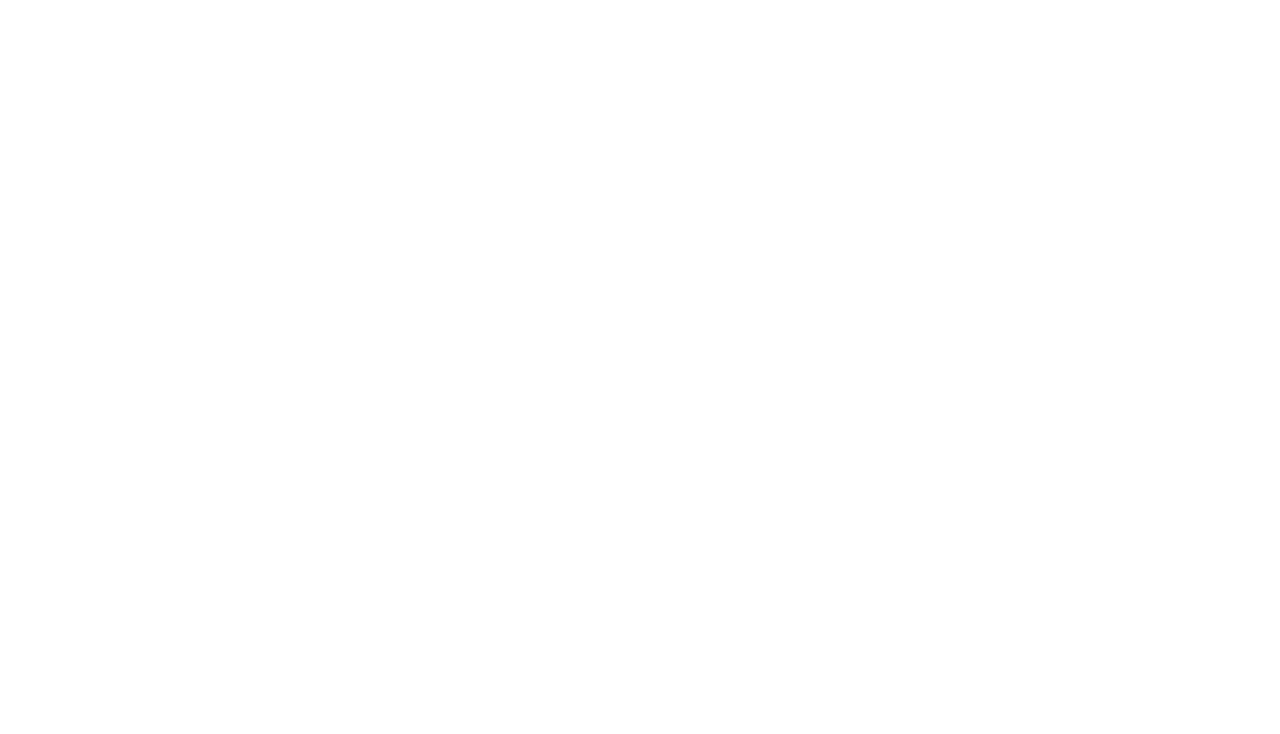
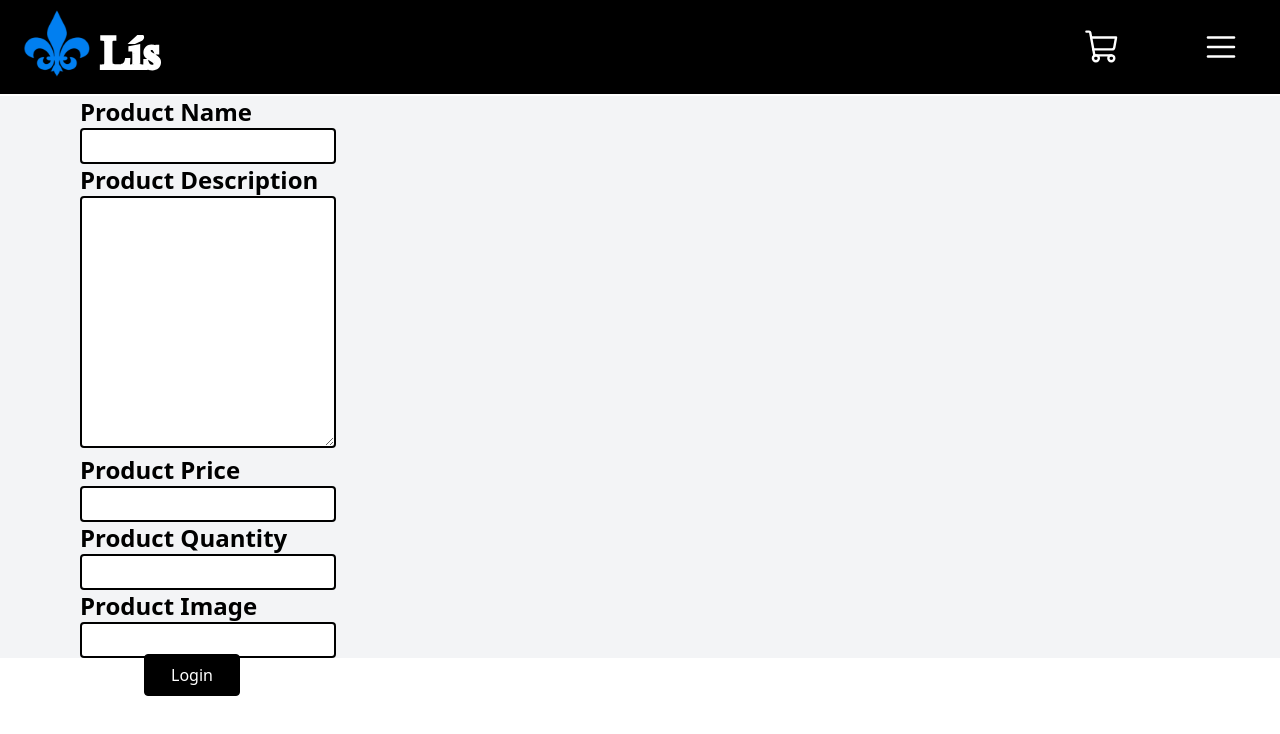
Before and after one commit to BRxBS/Ecommerce, a React (Vite) app in the folder app/: page /post in a window 1280 px wide. Before the commit this address had no page. Shown: the top 734 px of the page. Built offline with nearby package versions, Linux system fonts and the light colour scheme.

Commit message:
1° axios

```diff
--- a/app/package.json
+++ b/app/package.json
@@ -9,7 +9,9 @@
   },
   "dependencies": {
     "phosphor-react": "^1.4.1",
+    "prop-types": "^15.8.1",
     "react": "^18.0.0",
+    "react-axios": "^2.0.6",
     "react-dom": "^18.0.0",
     "react-router-dom": "^6.3.0"
   },
--- a/app/src/Router.jsx
+++ b/app/src/Router.jsx
@@ -1,12 +1,13 @@
 
+import { Route, Routes } from "react-router-dom";
 import { HomePage } from "./screens/HomePage";
-import { Route, Routes } from "react-router-dom";
 import {SingleProduct} from "./screens/SingleProduct"
 import { Login } from "./screens/Login";
 import { Register } from "./screens/Register";
 import { Cart } from "./screens/Cart";
 import { Shipping } from "./screens/Shipping";
 import { Payment } from "./screens/Payment";
+import { Post } from "./screens/Post";
 
 export function Router() {
   return (
@@ -18,6 +19,8 @@
       <Route path="/Cart" element={<Cart />} />
       <Route path="/shipping" element={<Shipping />} />
       <Route path="/payment" element={<Payment />} />
+      <Route path="/post" element={<Post/>}/>
+
     </Routes>
   );
 }
--- a/app/src/components/BarTwo.jsx
+++ b/app/src/components/BarTwo.jsx
@@ -4,16 +4,16 @@
 export function BarTwo() {
   return (
     <div className="fixed top-[5.5rem] left-0 right-0 max-w-full  py-2 block md:flex  bg-gray-100 ">
-      <p className="m-2 p-4 hidden  md:flex items-center  bg-gray-500 border-red-900">
+      <p className="m-2 p-3 hidden  md:flex items-center  bg-gray-500 border-red-900">
         NOVIDADE{" "}
       </p>
-      <p className="m-2 p-4 hidden  md:flex items-center bg-gray-500 border-red-900">
+      <p className="m-2 p-3 hidden  md:flex items-center bg-gray-500 border-red-900">
         NOVIDADE{" "}
       </p>
-      <p className="m-2 p-4 hidden md:flex items-center bg-gray-500 border-red-900">
+      <p className="m-2 p-3 hidden md:flex items-center bg-gray-500 border-red-900">
         NOVIDADE{" "}
       </p>
-      <p className="m-2 p-4 hidden  md:flex items-center bg-gray-500 border-red-900">
+      <p className="m-2 p-3 hidden  md:flex items-center bg-gray-500 border-red-900">
         NOVIDADE{" "}
       </p>
 
@@ -30,11 +30,9 @@
         />
       </div>
       <Link to={"/login"}>
-
-      <button className="bg-black p-3 h-16 w-28 ml-10 rounded text-white">
-        SignIn
-      </button>
-
+        <button className="bg-black p-2 h-14 w-24 ml-10 mr-4 text-2xl rounded text-white">
+          Login
+        </button>
       </Link>
     </div>
   );
--- a/app/src/components/CardProduct.jsx
+++ b/app/src/components/CardProduct.jsx
@@ -1,24 +1,42 @@
-import React from "react";
+import React, { useState, useEffect } from "react";
 import { Link } from "react-router-dom";
-import  products  from "../data/Products";
+import axios from "axios";
+
+const url = "http://localhost:8000/products";
 
 
 export function CardProduct() {
+
+    const [products, setProductes] = useState("");
+
+    const getAllProducts = () => {
+      axios.get(url).then((res) => {
+        const allProducts = res.data;
+        setProductes(allProducts);
+      });
+    };
+    useEffect(() => {
+      getAllProducts();
+    }, []);
+
+    if (!products) return null;
+
+
   return (
     <>
-      <div className="inline-block md:grid gap-4 grid-cols-3 justify-between my-40 md:m-40">
+      <div className="block md:grid grid-cols-3 gap-4 justify-between my-40">
         {products.map((product) => (
           <div
-            className=" w-96 m-8 rounded shadow-2xl border-2 border-black p-2"
+            className=" w-[19rem] m-8 rounded shadow-2xl border-2 border-black p-2"
             key={product._id}
           >
-            <div className=" h-96  flex-row inline-block border-black m-8 p-4">
+            <div className=" h-[23rem]  flex-row inline-block border-black m-4 p-4">
               <Link to={`/products/${product._id}`}>
                 <div>
                   <img
-                    className="h-60 w-80 border-4 rounded p-2 my-2 m-auto bg-white border-black"
-                    src={product.image}
-                    alt={product.name}
+                    className="h-52 w-80 border-4 rounded p-2 my-2 bg-white border-black"
+                    src={product.productImage}
+                    alt={product.productName}
                   />
                 </div>
               </Link>
@@ -29,12 +47,12 @@
                     className="line-clamp-2 text-ellipsis"
                     to={`/products/${product._id}`}
                   >
-                    {product.name}
+                    {product.productName}
                   </Link>
                 </p>
 
-                <h3 className=" text-3xl border-4 border-black rounded  w-[9rem] flex justify-center mt-[10%] my-2 m-auto">
-                  ${product.price}
+                <h3 className=" text-3xl border-4 border-black rounded  w-[9rem] flex justify-center mt-[10%] m-auto">
+                  ${product.productPrice}
                 </h3>
               </div>
             </div>
--- a/app/src/components/Header.jsx
+++ b/app/src/components/Header.jsx
@@ -1,4 +1,4 @@
-import { ShoppingCart,} from "phosphor-react";
+import { ShoppingCart, List } from "phosphor-react";
 import Icon from "./Icon";
 import { Link } from "react-router-dom";
 
@@ -9,10 +9,13 @@
         <Icon className="m-auto" />
       </Link>
 
-      <Link to={"/Cart"}>
-      <ShoppingCart size={42} className="m-3 mx-10 text-white" />
+      <div className="flex">
+        <Link to={"/Cart"}>
+          <ShoppingCart size={38} className="m-3 mx-10 text-white" />
+        </Link>
 
-      </Link>
+        <List size={38} className="m-3 mx-10 text-white" />
+      </div>
     </header>
   );
 }
--- a/app/src/data/Products.js
+++ b/app/src/data/Products.js
@@ -2,7 +2,7 @@
   {
     _id: "1",
     name: "Velcro Ballerinas For Girls  (Pink)",
-    image: "src/data/images/6.png",
+    image: "/src/data/images/6.png",
     description:
       "Lorem Ipsum is simply dummy text of the printing and typesetting industry. Lorem Ipsum has been the industry's standard dummy text ever since the 1500s, when an unknown printer took a galley of type and scrambled it to make a type specimen book",
     price: "89,00",
@@ -13,7 +13,7 @@
   {
     _id: "2",
     name: "Velcro Sneakers For Boys & Girls  (Blue)",
-    image: "src/data/images/5.png",
+    image: "/src/data/images/5.png",
     description:
       "Lorem Ipsum is simply dummy text of the printing and typesetting industry. Lorem Ipsum has been the industry's standard dummy text ever since the 1500s, when an unknown printer took a galley of type and scrambled it to make a type specimen book",
     price: "599,00",
@@ -24,7 +24,7 @@
   {
     _id: "3",
     name: "Sesame Street Unisex-Child ELMO Puppet Slipper",
-    image: "src/data/images/4.png",
+    image: "/src/data/images/4.png",
     description:
       "Lorem Ipsum is simply dummy text of the printing and typesetting industry. Lorem Ipsum has been the industry's standard dummy text ever since the 1500s, when an unknown printer took a galley of type and scrambled it to make a type specimen book",
     price: "929,00",
@@ -35,7 +35,7 @@
   {
     _id: "4",
     name: "Lace Casual Boots For Boys & Girls  (Tan)",
-    image: "src/data/images/3.png",
+    image: "/src/data/images/3.png",
     description:
       "Lorem Ipsum is simply dummy text of the printing and typesetting industry. Lorem Ipsum has been the industry's standard dummy text ever since the 1500s, when an unknown printer took a galley of type and scrambled it to make a type specimen book",
     price: "399,00",
@@ -46,7 +46,7 @@
   {
     _id: "5",
     name: "Lace Walking Shoes For Boys & Girls  (Pink)",
-    image: "src/data/images/2.png",
+    image: "/src/data/images/2.png",
     description:
       "Lorem Ipsum is simply dummy text of the printing and typesetting industry. Lorem Ipsum has been the industry's standard dummy text ever since the 1500s, when an unknown printer took a galley of type and scrambled it to make a type specimen book",
     price: "49,00",
@@ -57,7 +57,7 @@
   {
     _id: "6",
     name: "Women Red Heels Sandal",
-    image: "src/data/images/1.png",
+    image: "/src/data/images/1.png",
     description:
       "Lorem Ipsum is simply dummy text of the printing and typesetting industry. Lorem Ipsum has been the industry's standard dummy text ever since the 1500s, when an unknown printer took a galley of type and scrambled it to make a type specimen book",
     price: "29,00",
--- a/app/src/screens/HomePage.jsx
+++ b/app/src/screens/HomePage.jsx
@@ -8,7 +8,7 @@
       <>
         <Header />
         <BarTwo />
-        <div className="inline-block">
+        <div className="block p-6">
           <CardProduct />
         </div>
       </>
--- /dev/null
+++ b/app/src/screens/Post.jsx
@@ -0,0 +1,66 @@
+import { Header } from "../components/Header"
+
+export function Post() {
+    return (
+      <div className="block ">
+        <Header />
+        <div className="w-screen bg-gray-100">
+          <form action="" className="block mx-20 bg-gray-100 mt-24">
+            <label htmlFor="" className="text-2xl font-semibold">
+              Product Name
+            </label>{" "}
+            <br />
+            <input
+              type="text"
+              className="w-64 p-1 rounded border-2 border-black"
+            />
+            <br />
+            <label htmlFor="" className="text-2xl font-semibold">
+              Product Description
+            </label>{" "}
+            <br />
+            <textarea
+              name=""
+              id=""
+              cols="30"
+              rows="10"
+              className="w-64 p-1 rounded border-2 border-black"
+            ></textarea>
+            <br />
+            <label htmlFor="" className="text-2xl font-semibold">
+              Product Price
+            </label>{" "}
+            <br />
+            <input
+              type="text"
+              className="w-64 p-1 rounded border-2 border-black"
+            />
+            <br />
+            <label htmlFor="" className="text-2xl font-semibold">
+              Product Quantity
+            </label>{" "}
+            <br />
+            <input
+              type="text"
+              className="w-64 p-1 rounded border-2 border-black"
+            />
+            <br />
+            <label htmlFor="" className="text-2xl font-semibold">
+              Product Image
+            </label>{" "}
+            <br />
+            <input
+              type="text"
+              className="w-64 p-1 rounded border-2 border-black"
+            />
+            <button
+              className="border p-2 w-24 m-8 absolute left-28 border-black bg-black rounded text-white "
+              type="submit"
+            >
+              Login
+            </button>
+          </form>
+        </div>
+      </div>
+    );
+}
--- a/app/src/screens/SingleProduct.jsx
+++ b/app/src/screens/SingleProduct.jsx
@@ -19,7 +19,7 @@
         <BarTwo />
         <div className="static mt-[15rem]">
           <div className=" flex m-8 h-[32rem]">
-            <div className="bg-orange-100 w-1/2 mx-28">
+            <div className="bg-gray-100 w-1/2 mx-28 rounded flex justify-center ">
               <div className="">
                 <img src={product.image} alt={product.name} />
               </div>
```
Also changed, not shown: app/src/components/cap.png (deleted), 1 other file (tests, documents, lock files or other folders).
